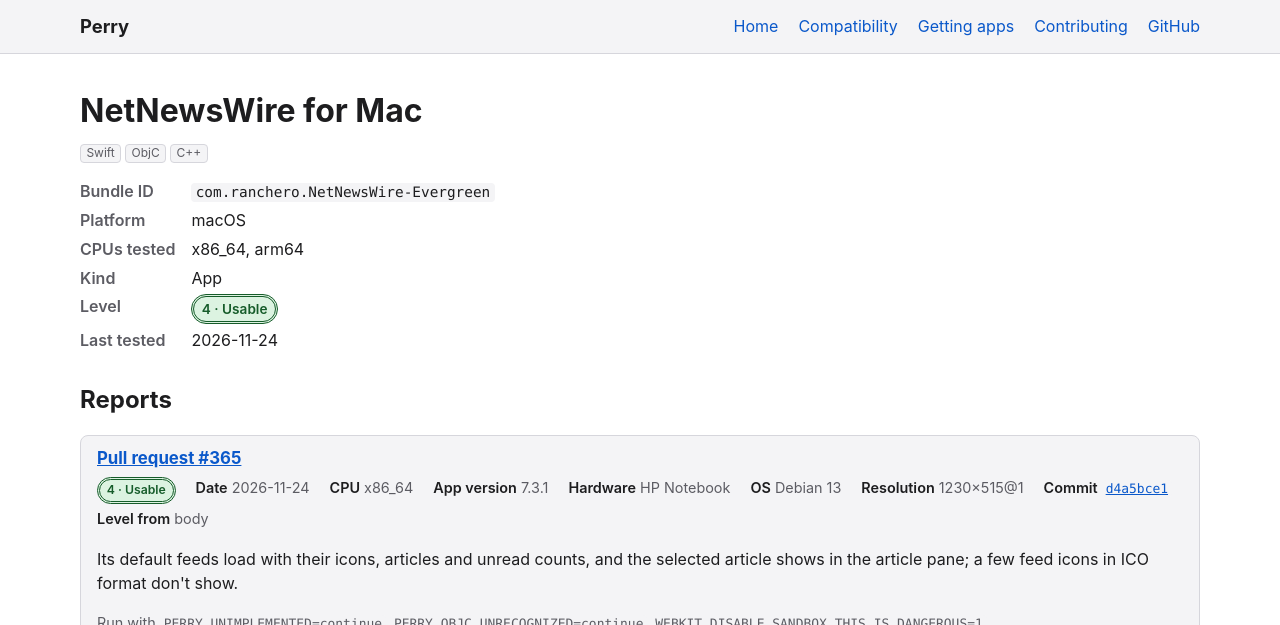
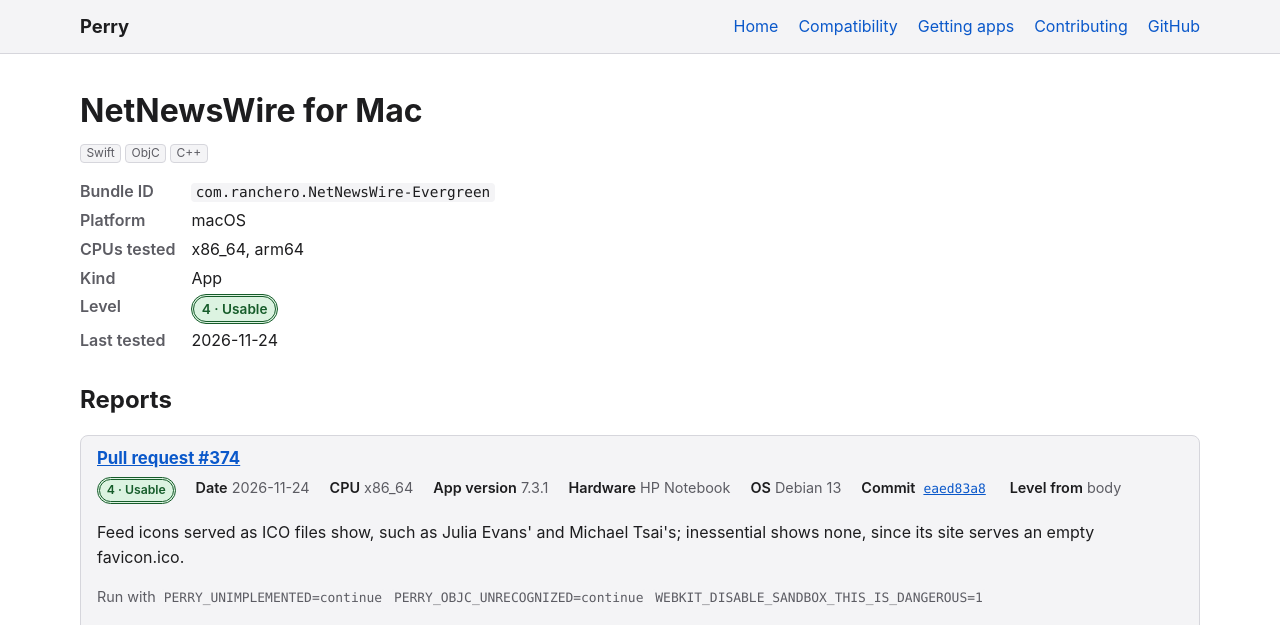
Before and after one commit to MillerTechnologyPeru/Perry, a Jekyll site: the page built from docs/_apps/macos/com.ranchero.NetNewsWire-Evergreen.md, in a window 1280 px wide and 900 px high, cut to the strip 0-625 px from the top of the window. Built offline with Jekyll 4.4.1, drawn with Linux system fonts in a browser that asks for light colours.

Commit message:
Report NetNewsWire for Mac's ICO feed icons on x86_64

```diff
--- a/docs/_apps/macos/com.ranchero.NetNewsWire-Evergreen.md
+++ b/docs/_apps/macos/com.ranchero.NetNewsWire-Evergreen.md
@@ -105,6 +105,21 @@ reports:
     screenshots:
       - url: https://github.com/user-attachments/assets/ba9450c7-a0a1-4be1-b488-51ea55bb0005
         caption: A Daring Fireball article, with the article list focused
+  - pr: 374
+    date: 2026-11-24
+    perry: "eaed83a8"
+    platform: macos
+    cpu: x86_64
+    app_version: "7.3.1"
+    hardware: HP Notebook
+    os: Debian 13
+    env:
+      - "PERRY_UNIMPLEMENTED=continue"
+      - "PERRY_OBJC_UNRECOGNIZED=continue"
+      - "WEBKIT_DISABLE_SANDBOX_THIS_IS_DANGEROUS=1"
+    level: 4
+    source: body
+    notes: Feed icons served as ICO files show, such as Julia Evans' and Michael Tsai's; inessential shows none, since its site serves an empty favicon.ico.
 ---
 
 The x86_64 runs use the release from GitHub, a universal binary, in the
```
